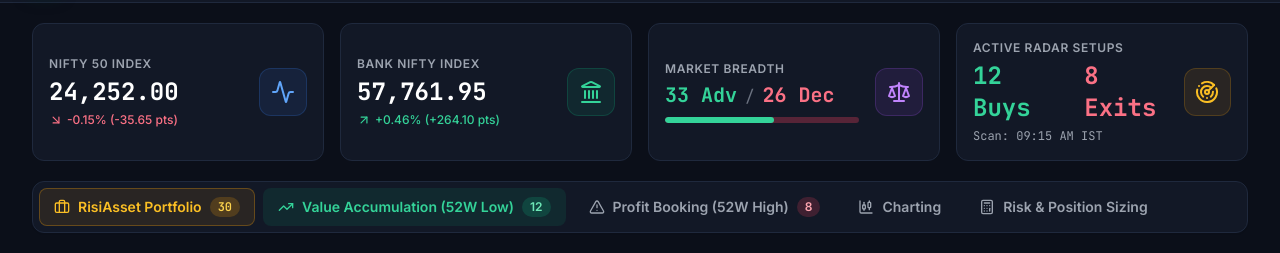
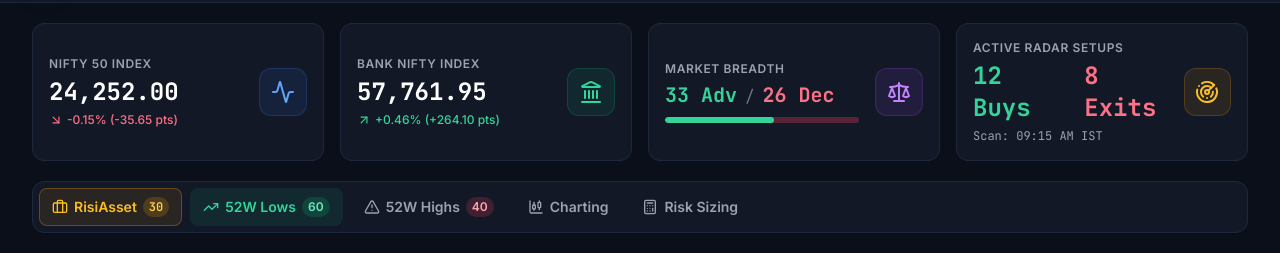
Before and after one commit to ritiksingh2047/alphapulse-in, a plain HTML site: page web/public/index.html in a window 1280 px wide. Shown: the part 62-315 px from the top of the page. Drawn offline with nearby package versions, Linux system fonts and the light colour scheme; no server answers.

Commit message:
feat(ui): shorten navigation tabs to 1-2 words for single-row fit and validate all button handlers

```diff
--- a/web/public/index.html
+++ b/web/public/index.html
@@ -281,36 +281,38 @@
     <div class="w-full bg-brand-card border border-brand-border rounded-xl p-1.5 shadow-sm">
       <nav class="flex space-x-1 sm:space-x-2 overflow-x-auto custom-scrollbar" aria-label="Tabs">
 
-        <!-- RisiAsset Personal Portfolio Tab -->
-        <button data-tab="tab-risiasset" class="nav-tab flex items-center space-x-2 px-3.5 py-2 rounded-lg text-sm font-semibold text-amber-400 bg-amber-500/10 border border-amber-500/30 hover:bg-amber-500/20 transition whitespace-nowrap">
+        <!-- Tab 1: RisiAsset Portfolio -->
+        <button data-tab="tab-risiasset" class="nav-tab flex items-center space-x-1.5 px-3 py-2 rounded-lg text-xs sm:text-sm font-semibold text-amber-400 bg-amber-500/10 border border-amber-500/30 hover:bg-amber-500/20 transition whitespace-nowrap cursor-pointer">
           <i data-lucide="briefcase" class="w-4 h-4 text-amber-400"></i>
-          <span>RisiAsset Portfolio</span>
-          <span id="badgeRisiCount" class="ml-1.5 px-2 py-0.5 text-xs rounded-full bg-amber-500/20 text-amber-300 font-mono">30</span>
+          <span>RisiAsset</span>
+          <span id="badgeRisiCount" class="ml-1 px-1.5 py-0.5 text-xs rounded-full bg-amber-500/20 text-amber-300 font-mono">30</span>
         </button>
 
-        <button data-tab="tab-buy-setups" class="nav-tab active flex items-center space-x-2 px-3.5 py-2 rounded-lg text-sm font-semibold border border-transparent transition text-emerald-400 bg-emerald-500/10 border-emerald-500/30 whitespace-nowrap">
+        <!-- Tab 2: 52W Lows Value Accumulation -->
+        <button data-tab="tab-buy-setups" class="nav-tab active flex items-center space-x-1.5 px-3 py-2 rounded-lg text-xs sm:text-sm font-semibold border border-transparent transition text-emerald-400 bg-emerald-500/10 border-emerald-500/30 whitespace-nowrap cursor-pointer">
           <i data-lucide="trending-up" class="w-4 h-4"></i>
-          <span>Value Accumulation (52W Low)</span>
-          <span id="badgeBuyCount" class="ml-1.5 px-2 py-0.5 text-xs rounded-full bg-emerald-500/20 text-emerald-300">12</span>
+          <span>52W Lows</span>
+          <span id="badgeBuyCount" class="ml-1 px-1.5 py-0.5 text-xs rounded-full bg-emerald-500/20 text-emerald-300">60</span>
         </button>
 
-        <button data-tab="tab-exit-setups" class="nav-tab flex items-center space-x-2 px-3.5 py-2 rounded-lg text-sm font-semibold text-gray-400 hover:text-gray-200 border border-transparent transition whitespace-nowrap">
+        <!-- Tab 3: 52W Highs Profit Booking -->
+        <button data-tab="tab-exit-setups" class="nav-tab flex items-center space-x-1.5 px-3 py-2 rounded-lg text-xs sm:text-sm font-semibold text-gray-400 hover:text-gray-200 border border-transparent transition whitespace-nowrap cursor-pointer">
           <i data-lucide="alert-triangle" class="w-4 h-4"></i>
-          <span>Profit Booking (52W High)</span>
-          <span id="badgeExitCount" class="ml-1.5 px-2 py-0.5 text-xs rounded-full bg-rose-500/20 text-rose-300">8</span>
+          <span>52W Highs</span>
+          <span id="badgeExitCount" class="ml-1 px-1.5 py-0.5 text-xs rounded-full bg-rose-500/20 text-rose-300">40</span>
         </button>
 
-        <button data-tab="tab-charting" class="nav-tab flex items-center space-x-2 px-3.5 py-2 rounded-lg text-sm font-semibold text-gray-400 hover:text-gray-200 border border-transparent transition whitespace-nowrap">
+        <!-- Tab 4: Technical Charting -->
+        <button data-tab="tab-charting" class="nav-tab flex items-center space-x-1.5 px-3 py-2 rounded-lg text-xs sm:text-sm font-semibold text-gray-400 hover:text-gray-200 border border-transparent transition whitespace-nowrap cursor-pointer">
           <i data-lucide="candlestick-chart" class="w-4 h-4"></i>
           <span>Charting</span>
         </button>
 
-
-        <button data-tab="tab-risk-simulator" class="nav-tab flex items-center space-x-2 px-3.5 py-2 rounded-lg text-sm font-semibold text-gray-400 hover:text-gray-200 border border-transparent transition whitespace-nowrap">
+        <!-- Tab 5: Risk & Position Sizing -->
+        <button data-tab="tab-risk-simulator" class="nav-tab flex items-center space-x-1.5 px-3 py-2 rounded-lg text-xs sm:text-sm font-semibold text-gray-400 hover:text-gray-200 border border-transparent transition whitespace-nowrap cursor-pointer">
           <i data-lucide="calculator" class="w-4 h-4"></i>
-          <span>Risk & Position Sizing</span>
+          <span>Risk Sizing</span>
         </button>
-
 
 
       </nav>
```
Also changed, not shown: CONVERSATION_LOG.md (+18 -0 lines).
